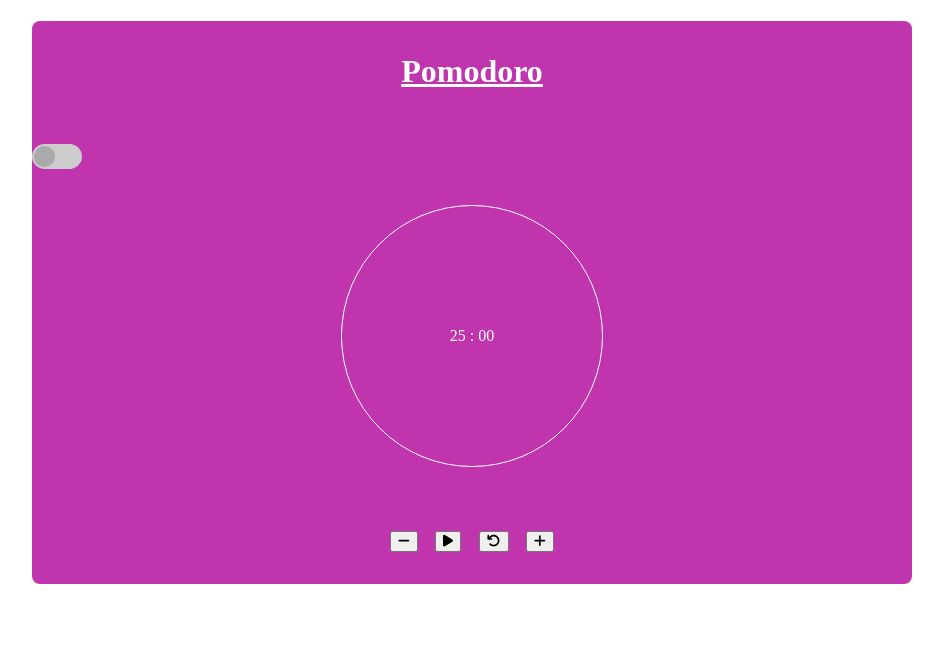
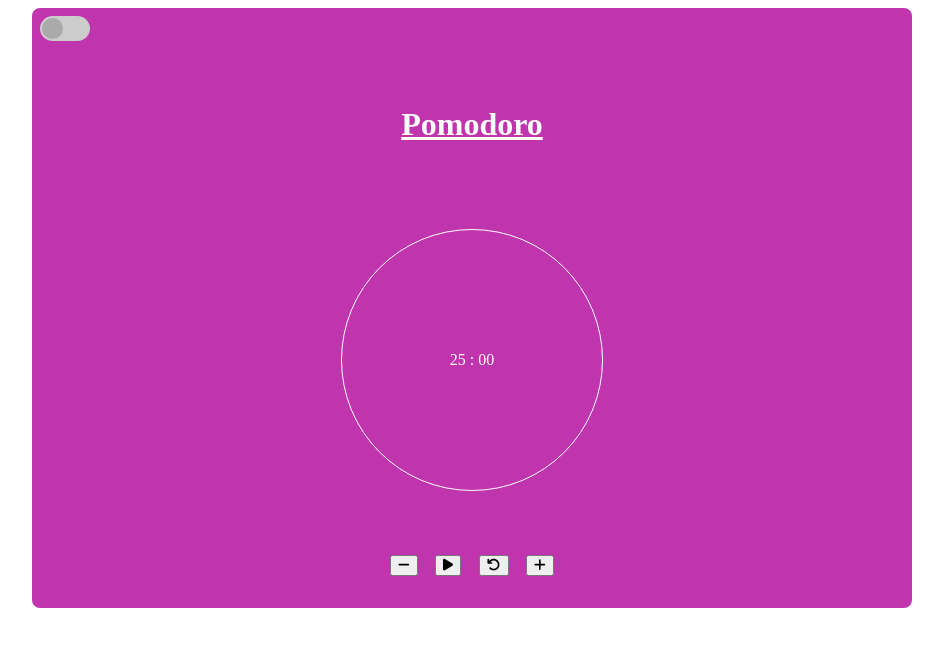
Before and after one commit to KezzouRaphael/pomodoro-react, a React (Vite) app: page / in a window 1280 px wide. Shown: the top 646 px of the page, without its empty margins (168-1111 px from the left). Built offline with nearby package versions, Linux system fonts and the light colour scheme.

Commit message:
ToggleSwitch needs to be visible on modal too

```diff
--- a/src/App.js
+++ b/src/App.js
@@ -9,10 +9,11 @@ function App() {
   const [isReset,setIsReset] = useState(false);
   return (
     <>
+      <ToggleSwitch showModal={showModal} setShowModal={setShowModal}/>
       <header>
           <h1 className="title">Pomodoro</h1>
       </header>
-      <ToggleSwitch/>
+
       <Pomodoro showModal = {showModal} setShowModal={setShowModal} setIsReset={setIsReset} isReset={isReset}/>
       <Modal showModal={showModal} setShowModal={setShowModal} setIsReset={setIsReset} isReset={isReset}/>
     </>
--- a/src/App.scss
+++ b/src/App.scss
@@ -87,6 +87,7 @@
   display: inline-block;
   width: 50px;
   height: 25px;
+  margin: 0.5rem 0.5rem;
 }
 .toggle-switch input[type="checkbox"] {
   display: none;
@@ -115,8 +116,8 @@
 }
 .toggle-switch input[type="checkbox"]:checked + .switch::before {
   transform: translateX(25px);
-  background-color: #6699cc;
+  background-color: rgba(41, 1, 35, 0.836);
 }
 .toggle-switch input[type="checkbox"]:checked + .switch {
-  background-color: #336699;
+  background-color: rgba(41, 1, 35, 0.836);
 }
--- a/src/components/ToggleSwitch.js
+++ b/src/components/ToggleSwitch.js
@@ -1,11 +1,10 @@
 import React, { useState } from "react";
 
-function ToggleSwitch() {
-  const [isToggled, setIsToggled] = useState(false);
-  const onToggle = () => setIsToggled(!isToggled);
+function ToggleSwitch({showModal,setShowModal}) {
+  const onToggle = () => setShowModal(!showModal);
   return (
     <label className="toggle-switch">
-      <input type="checkbox" checked={isToggled} onChange={onToggle} />
+      <input type="checkbox" checked={showModal} onChange={onToggle} />
       <span className="switch" />
     </label>
   );
```
Also changed, not shown: 4 other files (tests, documents, lock files or other folders).
